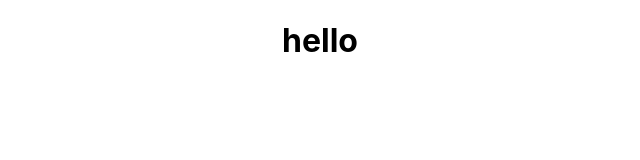
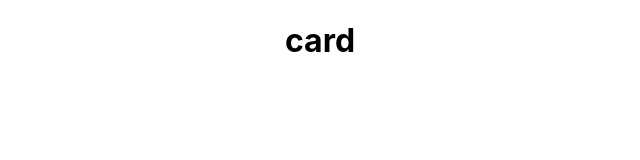
Before and after one commit to vagheladimpal/Book-Store-, a React (Create React App) app: page / in a window 1280 px wide. Shown: the top 160 px of the page, without its empty margins (320-960 px from the left). Built offline with nearby package versions, Linux system fonts and the light colour scheme.

Commit message:
component add

```diff
--- a/src/App.js
+++ b/src/App.js
@@ -1,10 +1,11 @@
 import logo from './logo.svg';
 import './App.css';
+import { Card } from './Component/Card';
 
 function App() {
   return (
     <div className="App">
-     <h1>hello </h1>
+    <Card/>
     </div>
   );
 }
--- /dev/null
+++ b/src/Component/Card.js
@@ -0,0 +1,7 @@
+export const Card=()=>{
+    return(
+        <>
+            <h1>card</h1>
+        </>
+    )
+}
```
